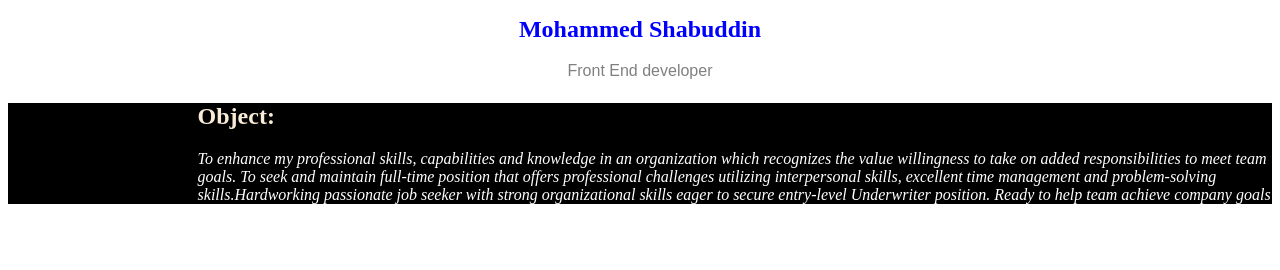
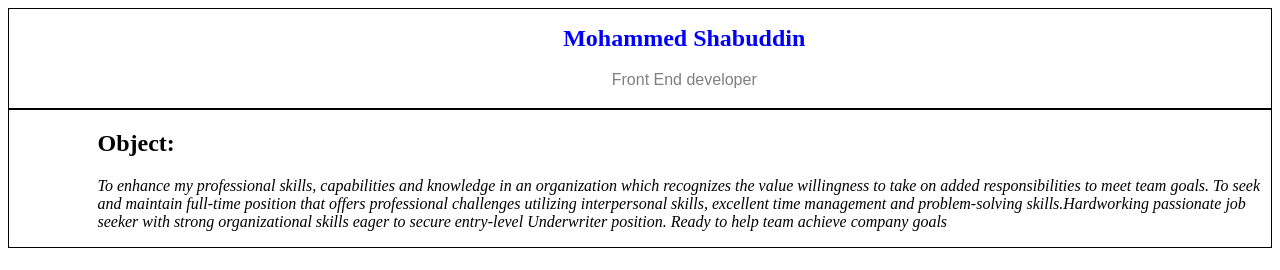
Before and after one commit to mdsuhail613/Resume, a plain HTML site: page index.html in a window 1280 px wide. Drawn offline with Linux system fonts and the light colour scheme.

Commit message:
new updated code

```diff
--- a/index.html
+++ b/index.html
@@ -8,17 +8,21 @@
 <body>
     <style>
         div{
-            background-color: black;
-            color: antiquewhite;
-            padding-left: 15%;
+            background-color: white;
+            color: black;
+            padding-left: 7%;
+            border: 1px solid black;;
             width: auto;
             height: auto;
         }
     </style>
+    <div>
     <h1 style="color: blue; font-size: 24px;text-align: center;" >Mohammed Shabuddin</h1>
     <p style="color: gray; font-family: Arial, sans-serif; line-height: 1.5; text-align: center;">Front End developer</p>
-    <div><h2>Object:</h2>
-    <p style="color: white; font-size: medium;text-align: left; font-style: italic; text-size-adjust: 0.5;">To enhance my professional skills, capabilities and knowledge in an organization which recognizes the value
+    </div>
+    <div>
+        <h2>Object:</h2>
+        <p style="color: black; font-size: medium;text-align: left; font-style: italic; text-size-adjust: 0.5;">To enhance my professional skills, capabilities and knowledge in an organization which recognizes the value
         willingness to take on added responsibilities to meet team goals. To seek and maintain full-time position that
         offers professional challenges utilizing interpersonal skills, excellent time management and problem-solving
         skills.Hardworking passionate job seeker with strong organizational skills eager to secure entry-level
```
